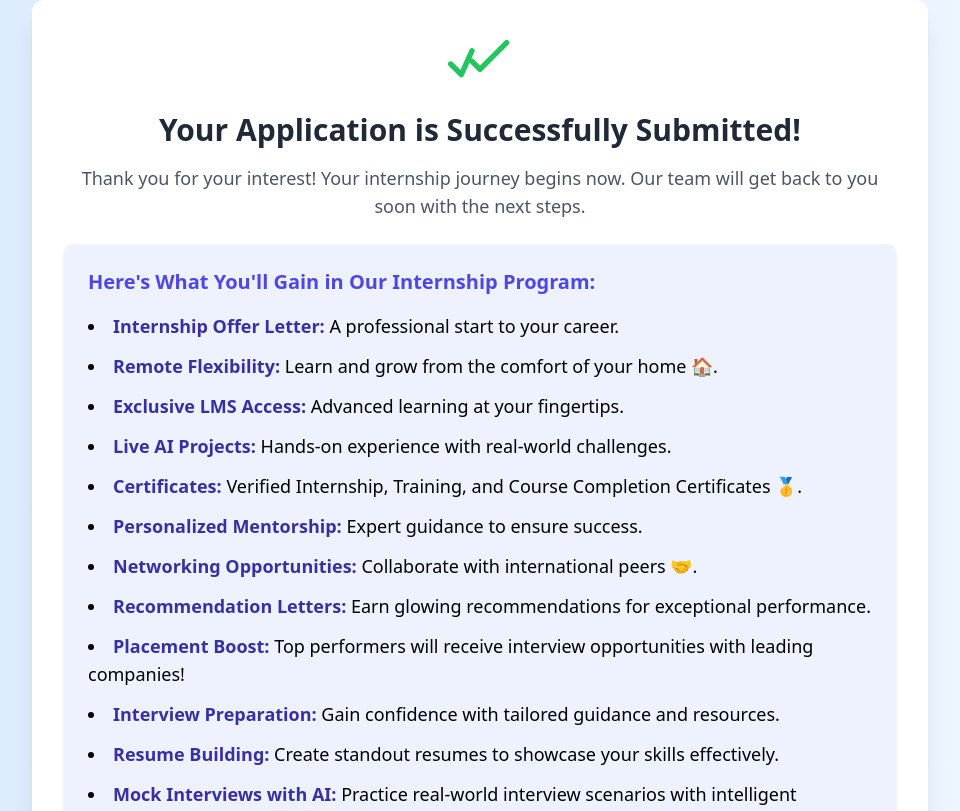
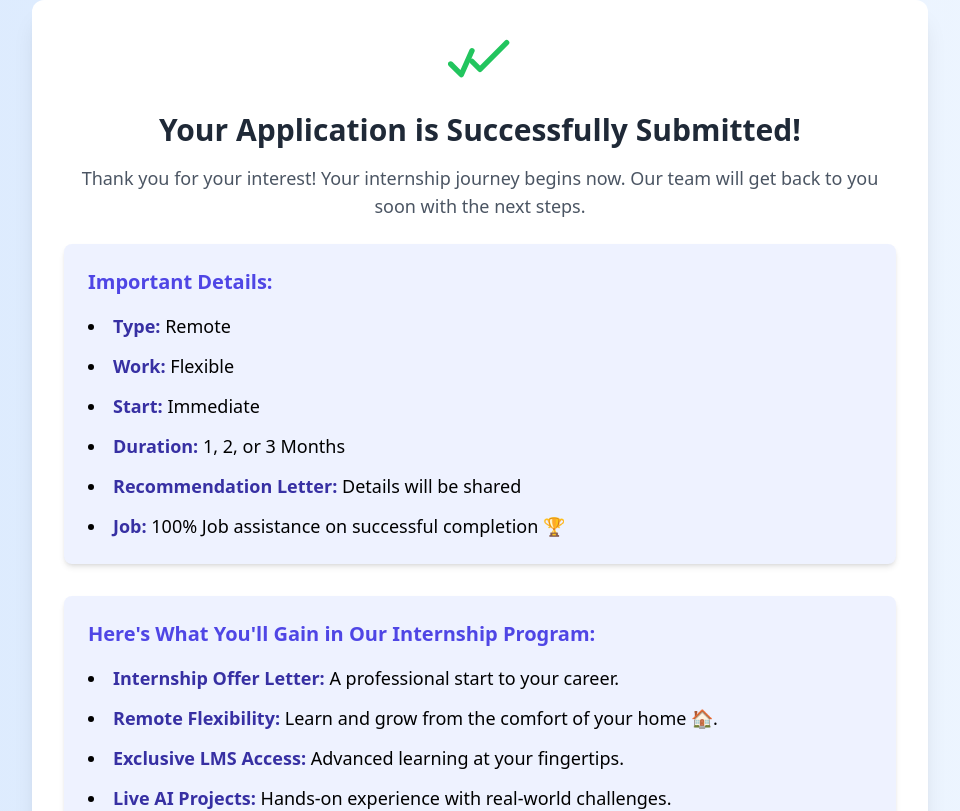
Before and after one commit to pitabasdev/infotact-internship, a React (Create React App) app: page /success in a window 1280 px wide. Shown: the top 811 px of the page, without its empty margins (160-1120 px from the left). Built offline with nearby package versions, Linux system fonts and the light colour scheme.

Commit message:
update form

```diff
--- a/src/Dashboard.js
+++ b/src/Dashboard.js
@@ -3,6 +3,7 @@ import React, { useState, useEffect } from "react";
 // Function to convert data to CSV format
 const convertToCSV = (data) => {
   const headers = [
+    "Data Insert Time", // Added header for data insert time
     "Full Name",
     "Email",
     "Gender",
@@ -12,12 +13,14 @@ const convertToCSV = (data) => {
     "WhatsApp Number",
     "Skill Level",
     "Internship Program",
+    "Internship Duration",
     "Source of Information",
     "LinkedIn",
     "Instagram",
   ];
 
   const rows = data.map((row) => [
+    row.insertTime, // Added insert time to rows
     row.fullName,
     row.email,
     row.gender,
@@ -27,6 +30,7 @@ const convertToCSV = (data) => {
     row.whatsappNumber,
     row.skillLevel,
     row.internshipProgram,
+    row.internshipDuration,
     row.sourceOfInformation,
     row.linkedinConnection,
     row.instagramConnection,
@@ -85,6 +89,7 @@ const Dashboard = () => {
         <table className="min-w-full table-auto border-collapse border border-gray-300">
           <thead>
             <tr>
+
               <th className="border-b p-2 text-left">Full Name</th>
               <th className="border-b p-2 text-left">Email</th>
               <th className="border-b p-2 text-left">Gender</th>
@@ -94,6 +99,7 @@ const Dashboard = () => {
               <th className="border-b p-2 text-left">WhatsApp Number</th>
               <th className="border-b p-2 text-left">Skill Level</th>
               <th className="border-b p-2 text-left">Internship Program</th>
+              <th className="border-b p-2 text-left">Internship Duration</th>
               <th className="border-b p-2 text-left">Source of Information</th>
               <th className="border-b p-2 text-left">LinkedIn</th>
               <th className="border-b p-2 text-left">Instagram</th>
@@ -102,6 +108,7 @@ const Dashboard = () => {
           <tbody>
             {formData.map((data, index) => (
               <tr key={index} className="border-b">
+
                 <td className="p-2">{data.fullName}</td>
                 <td className="p-2">{data.email}</td>
                 <td className="p-2">{data.gender}</td>
@@ -111,6 +118,7 @@ const Dashboard = () => {
                 <td className="p-2">{data.whatsappNumber}</td>
                 <td className="p-2">{data.skillLevel}</td>
                 <td className="p-2">{data.internshipProgram}</td>
+                <td className="p-2">{data.internshipDuration}</td>
                 <td className="p-2">{data.sourceOfInformation}</td>
                 <td className="p-2">{data.linkedinConnection}</td>
                 <td className="p-2">{data.instagramConnection}</td>
--- a/src/InternshipForm .js
+++ b/src/InternshipForm .js
@@ -1,9 +1,12 @@
-import React, { useState } from "react";
+import React, { useState, useEffect } from "react";
 import Select from "react-select";
 import useCountries from "react-select-country-list";
 import LOFO from "./header.png";
 import { useNavigate } from "react-router-dom";
 const InternshipForm = () => {
+  useEffect(() => {
+    window.scrollTo(0, 0); // This will scroll to the top of the page
+  }, []);
   const navigate = useNavigate();
   const [formData, setFormData] = useState({
     email: "",
@@ -16,6 +19,7 @@ const InternshipForm = () => {
     whatsappNumber: "",
     skillLevel: "",
     internshipProgram: "",
+    internshipDuration: "",
     resume: null,
     sourceOfInformation: "",
     linkedinConnection: "",
@@ -231,8 +235,8 @@ const InternshipForm = () => {
             in pursuing the degree mentioned above.
           </p>
         </div>
-
-        <div className="mt-4">
+        <div className="mt-4 flex space-x-4">
+          <div className="flex-1">
             <label className="block text-sm font-medium">
               Preferred Internship Program
             </label>
@@ -254,6 +258,28 @@ const InternshipForm = () => {
             <p className="text-xs text-gray-500 mt-2">
               It will be mentioned on your Certificate
             </p>
+          </div>
+
+          <div className="flex-1">
+            <label className="block text-sm font-medium">
+              Internship Duration
+            </label>
+            <select
+              name="internshipDuration"
+              required
+              value={formData.internshipDuration}
+              onChange={handleChange}
+              className="mt-2 p-2 w-full border border-gray-300 rounded-md"
+            >
+              <option value="">Select Duration</option>
+              <option value="1 Month">1 Month</option>
+              <option value="2 Months">2 Months</option>
+              <option value="3 Months">3 Months</option>
+            </select>
+            <p className="text-xs text-gray-500 mt-2">
+              Choose the duration that suits you best
+            </p>
+          </div>
         </div>
 
         <div className="grid grid-cols-1 md:grid-cols-2 gap-4 mt-4">
--- a/src/SuccessfullyApplied .js
+++ b/src/SuccessfullyApplied .js
@@ -1,6 +1,9 @@
-import React from "react";
+import React, { useEffect } from "react";
 
 const SuccessfullyApplied = () => {
+  useEffect(() => {
+    window.scrollTo(0, 0); // This will scroll to the top of the page
+  }, []);
   return (
     <div className="min-h-screen bg-gradient-to-r from-blue-100 to-blue-50 flex justify-center items-center px-4">
       <div className="bg-white p-8 rounded-xl shadow-xl w-full max-w-4xl text-center">
@@ -29,6 +32,37 @@ const SuccessfullyApplied = () => {
         </p>
 
         {/* Benefits Section */}
+        <div className="bg-indigo-50 p-6 rounded-lg shadow-md mb-8 text-left">
+          <h2 className="text-xl font-semibold text-indigo-600 mb-4">
+            Important Details:
+          </h2>
+          <ul className="list-disc list-inside text-lg space-y-3">
+            <li>
+              <span className="font-bold text-indigo-800">Type:</span> Remote
+            </li>
+            <li>
+              <span className="font-bold text-indigo-800">Work:</span> Flexible
+            </li>
+            <li>
+              <span className="font-bold text-indigo-800">Start:</span>{" "}
+              Immediate
+            </li>
+            <li>
+              <span className="font-bold text-indigo-800">Duration:</span> 1, 2,
+              or 3 Months
+            </li>
+            <li>
+              <span className="font-bold text-indigo-800">
+                Recommendation Letter:
+              </span>{" "}
+              Details will be shared
+            </li>
+            <li>
+              <span className="font-bold text-indigo-800">Job:</span> 100% Job
+              assistance on successful completion 🏆
+            </li>
+          </ul>
+        </div>
         <div className="bg-indigo-50 p-6 rounded-lg shadow-md mb-8 text-left">
           <h2 className="text-xl font-semibold text-indigo-600 mb-4">
             Here's What You'll Gain in Our Internship Program:
```
Lines whose indentation alone changed are shown as unchanged.
